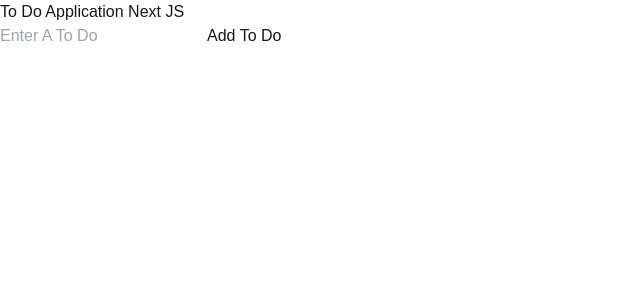
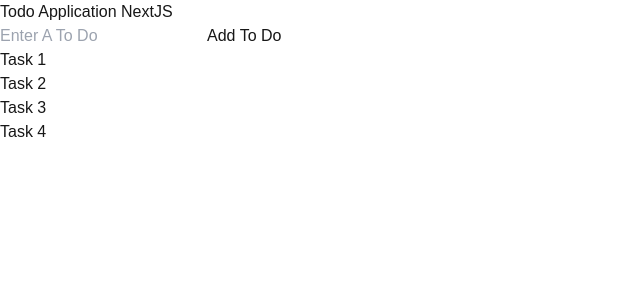
Before and after one commit to MuhammadAhmadAslam/Todo-App-NextJS, a Next.js app: page / in a window 1280 px wide. Shown: the top 300 px of the page, without its empty margins (0-640 px from the left). Built offline with nearby package versions, Linux system fonts and the light colour scheme.

Commit message:
samajh nahe arha

```diff
--- a/src/Components/form.js
+++ b/src/Components/form.js
@@ -1,12 +1,13 @@
+import { action } from '@/action/action'
 import React from 'react'
 
-const Form = () => {
+const ToDoForm = () => {
   return (
-    <div className='flex justify-center items-center flex-wrap container px-7 py-5 gap-3'>
-       <input type="text" placeholder='Enter A To Do' className='border border-black w-[60%] placeholder:pl-4 pl-4  h-[47px] placeholder:font-bold'/>
+    <form action={action}  className='flex justify-center items-center flex-wrap container px-7 py-5 gap-3'>
+       <input type="text" name='todo'  placeholder='Enter A To Do' className='border border-black w-[60%] placeholder:pl-4 pl-4  h-[47px] placeholder:font-bold'/>
        <button className='border border-black px-4 py-3'>Add To Do</button>
-    </div>
+    </form>
   )
 }
 
-export default Form
+export default ToDoForm
--- a/src/action/action.js
+++ b/src/action/action.js
@@ -1,3 +1,17 @@
-export async function action() {
+"use server";
 
+import { revalidatePath } from "next/cache";
+
+export async function action(formData) {
+  let todoText = formData.get("todo");
+  try {
+    let fetchingTodo = await fetch("http://localhost:3000/api/todo", {
+      method: "POST",
+      body: JSON.stringify({ todoText }),
+    });
+    revalidatePath("/");
+  } catch (error) {
+    console.log(error);
+  }
+  // console.log('todos' , Todos)
 }
--- a/src/app/api/todo/route.js
+++ b/src/app/api/todo/route.js
@@ -15,8 +15,18 @@
     todo: "Task 4",
     id: 4,
   },
-]
+];
 
 export async function GET() {
-       return Response.json({ data })
+  return Response.json( data );
 }
+
+export async function POST(request){
+       let newTodo = await request.json();
+       let obj = {
+         ...newTodo,
+         id: Todos.length + 1,
+       };
+       Todos.push(obj)
+       return Response.json(Todos);
+}
--- a/src/app/page.js
+++ b/src/app/page.js
@@ -1,25 +1,32 @@
-import Box from "@/Components/Box";
+import { action } from "@/action/action";
 import Form from "@/Components/form";
-import Image from "next/image";
+export default async function Home() {
+  let todosApi = await fetch("http://localhost:3000/api/todo", {
+    next: { revalidate: 0 }, // This ensures no caching (no static generation)
+    cache: "no-store", // Prevents any caching of the response
+  });
+  todosApi = await todosApi.json();
 
-export default async function Home() {
-
-  let fetchData = await fetch("http://localhost:3000/api/todo")
-
-  fetchData = await fetchData.json()
-  console.log(fetchData);
+  console.log(todosApi);
 
   return (
-    <section>
-      <h1 className="text-center text-4xl font-normal mt-[80px]">To Do Application Next JS</h1>
-      <Form />
-      {
-        fetchData.length > 0 ?
-        fetchData.map((todo) => (
-          <Box todo={todo.todo} />
-        ))
-        : null
-      }
-    </section>
+    <div>
+    <h1 className="text-3xl text-center mt-[80px] font-bold">Todo Application NextJS</h1>
+     <Form />
+      <div className="flex justify-center flex-col items-center gap-3">
+        {Array.isArray(todosApi) && todosApi.length > 0 ? (
+          todosApi.map((data) => (
+            <div
+              className="flex justify-center items-center p-3 border border-black w-1/3"
+              key={data.id}
+            >
+              {data.todo}
+            </div>
+          ))
+        ) : (
+          <p>No todos available</p> // Optional: you can show a fallback message here
+        )}
+      </div>
+    </div>
   );
 }
```
Lines whose indentation alone changed are shown as unchanged.
